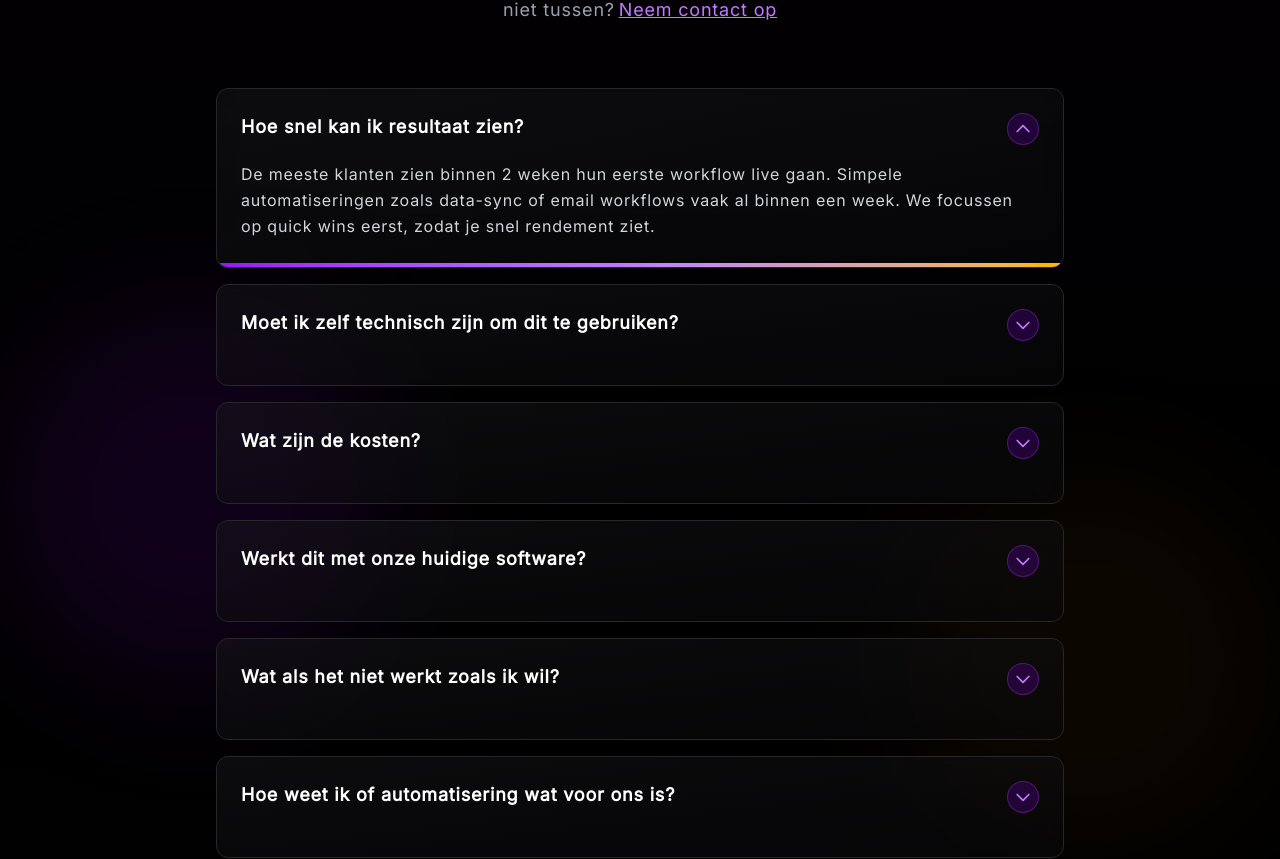
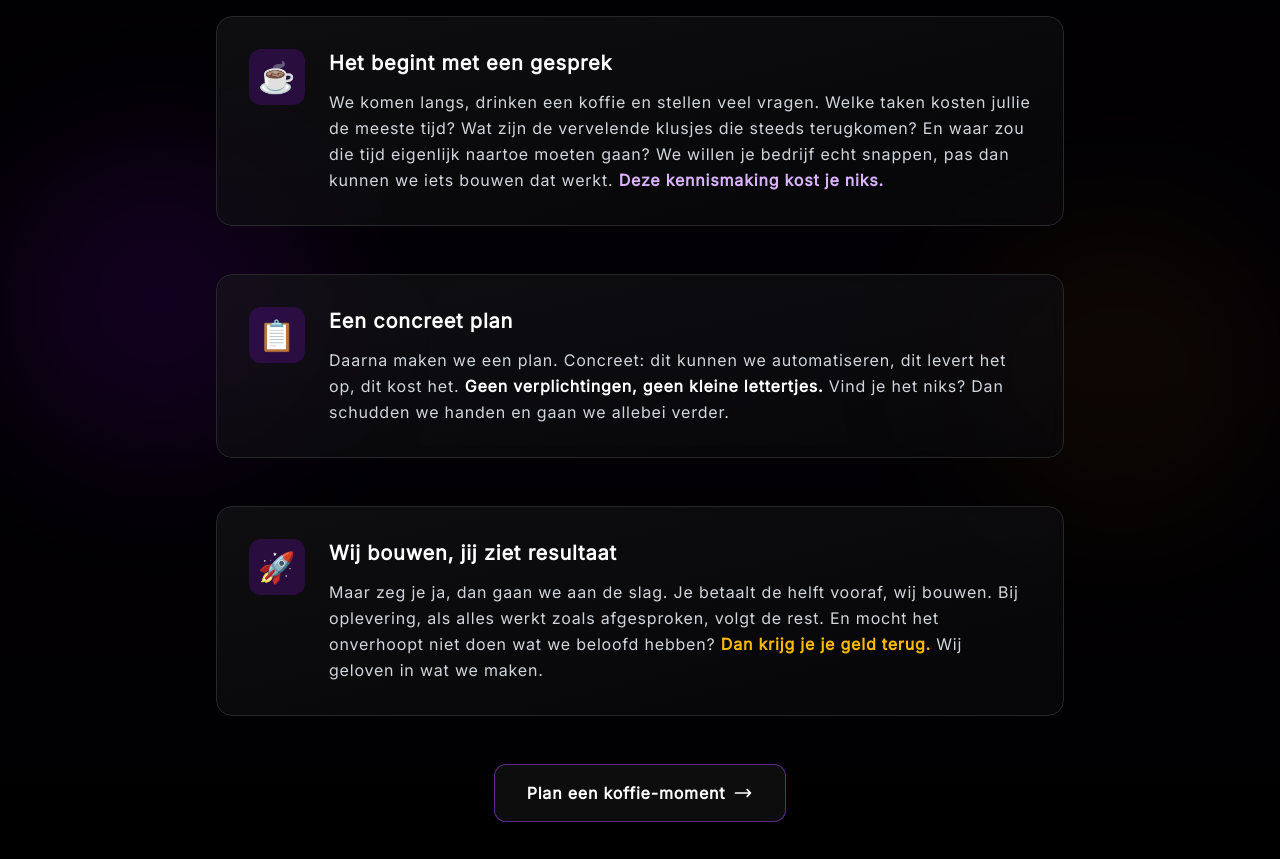
Before and after one commit to markjkaem/aifais-landing, a Next.js app: page /en in a window 1280 px wide. Shown: the part 6014-6873 px from the top of the page. Built offline with nearby package versions, Linux system fonts and the light colour scheme.

Commit message:
add how we work section

```diff
--- a/app/[locale]/HomeClient.tsx
+++ b/app/[locale]/HomeClient.tsx
@@ -1057,6 +1057,130 @@ export default function HomeClient() {
         </div>
       </section>
 
+      {/* HOE WE WERKEN */}
+      <section className="relative py-24 bg-black overflow-hidden">
+        {/* Background effects */}
+        <div className="absolute inset-0 bg-gradient-to-b from-transparent via-purple-950/5 to-transparent" />
+        <div className="absolute top-1/3 left-0 w-80 h-80 bg-purple-600/10 rounded-full blur-3xl" />
+        <div className="absolute bottom-1/3 right-0 w-80 h-80 bg-amber-600/5 rounded-full blur-3xl" />
+
+        <div className="relative container mx-auto px-6 max-w-4xl">
+          {/* Header */}
+          <div className="text-center mb-16">
+            <div className="inline-block mb-4 px-4 py-2 bg-purple-950/30 border border-purple-500/30 rounded-full">
+              <span className="text-purple-300 text-sm font-semibold tracking-wide">
+                ☕ ONZE AANPAK
+              </span>
+            </div>
+            <h2 className="text-4xl md:text-5xl font-bold mb-4">
+              <span className="bg-gradient-to-r from-white via-purple-300 to-amber-400 bg-clip-text text-transparent">
+                Hoe We Werken
+              </span>
+            </h2>
+          </div>
+
+          {/* Content blocks */}
+          <div className="space-y-12">
+            {/* Block 1 - Kennismaking */}
+            <div className="group relative bg-gradient-to-br from-zinc-900/60 to-zinc-950/60 backdrop-blur-sm border border-zinc-800 rounded-2xl p-8 hover:border-purple-500/30 transition-all duration-300">
+              <div className="absolute inset-0 bg-gradient-to-br from-purple-600/0 to-purple-600/5 rounded-2xl opacity-0 group-hover:opacity-100 transition-opacity" />
+              <div className="relative flex gap-6">
+                <div className="flex-shrink-0 w-14 h-14 bg-purple-600/20 rounded-xl flex items-center justify-center">
+                  <span className="text-3xl">☕</span>
+                </div>
+                <div>
+                  <h3 className="text-xl font-bold text-white mb-3">
+                    Het begint met een gesprek
+                  </h3>
+                  <p className="text-gray-300 leading-relaxed">
+                    We komen langs, drinken een koffie en stellen veel vragen.
+                    Welke taken kosten jullie de meeste tijd? Wat zijn de
+                    vervelende klusjes die steeds terugkomen? En waar zou die
+                    tijd eigenlijk naartoe moeten gaan? We willen je bedrijf
+                    echt snappen, pas dan kunnen we iets bouwen dat werkt.{" "}
+                    <span className="text-purple-300 font-semibold">
+                      Deze kennismaking kost je niks.
+                    </span>
+                  </p>
+                </div>
+              </div>
+            </div>
+
+            {/* Block 2 - Plan */}
+            <div className="group relative bg-gradient-to-br from-zinc-900/60 to-zinc-950/60 backdrop-blur-sm border border-zinc-800 rounded-2xl p-8 hover:border-purple-500/30 transition-all duration-300">
+              <div className="absolute inset-0 bg-gradient-to-br from-purple-600/0 to-purple-600/5 rounded-2xl opacity-0 group-hover:opacity-100 transition-opacity" />
+              <div className="relative flex gap-6">
+                <div className="flex-shrink-0 w-14 h-14 bg-purple-600/20 rounded-xl flex items-center justify-center">
+                  <span className="text-3xl">📋</span>
+                </div>
+                <div>
+                  <h3 className="text-xl font-bold text-white mb-3">
+                    Een concreet plan
+                  </h3>
+                  <p className="text-gray-300 leading-relaxed">
+                    Daarna maken we een plan. Concreet: dit kunnen we
+                    automatiseren, dit levert het op, dit kost het.{" "}
+                    <span className="text-white font-semibold">
+                      Geen verplichtingen, geen kleine lettertjes.
+                    </span>{" "}
+                    Vind je het niks? Dan schudden we handen en gaan we allebei
+                    verder.
+                  </p>
+                </div>
+              </div>
+            </div>
+
+            {/* Block 3 - Uitvoering */}
+            <div className="group relative bg-gradient-to-br from-zinc-900/60 to-zinc-950/60 backdrop-blur-sm border border-zinc-800 rounded-2xl p-8 hover:border-purple-500/30 transition-all duration-300">
+              <div className="absolute inset-0 bg-gradient-to-br from-purple-600/0 to-purple-600/5 rounded-2xl opacity-0 group-hover:opacity-100 transition-opacity" />
+              <div className="relative flex gap-6">
+                <div className="flex-shrink-0 w-14 h-14 bg-purple-600/20 rounded-xl flex items-center justify-center">
+                  <span className="text-3xl">🚀</span>
+                </div>
+                <div>
+                  <h3 className="text-xl font-bold text-white mb-3">
+                    Wij bouwen, jij ziet resultaat
+                  </h3>
+                  <p className="text-gray-300 leading-relaxed">
+                    Maar zeg je ja, dan gaan we aan de slag. Je betaalt de helft
+                    vooraf, wij bouwen. Bij oplevering, als alles werkt zoals
+                    afgesproken, volgt de rest. En mocht het onverhoopt niet
+                    doen wat we beloofd hebben?{" "}
+                    <span className="text-amber-400 font-semibold">
+                      Dan krijg je je geld terug.
+                    </span>{" "}
+                    Wij geloven in wat we maken.
+                  </p>
+                </div>
+              </div>
+            </div>
+          </div>
+
+          {/* Bottom CTA */}
+          <div className="mt-12 text-center">
+            <Link
+              href="/contact"
+              className="inline-flex items-center gap-2 px-8 py-4 bg-white/5 border border-purple-500/50 text-white font-semibold rounded-xl hover:bg-purple-500/10 hover:border-purple-400 transition-all duration-300"
+            >
+              <span>Plan een koffie-moment</span>
+              <svg
+                className="w-5 h-5"
+                fill="none"
+                stroke="currentColor"
+                viewBox="0 0 24 24"
+              >
+                <path
+                  strokeLinecap="round"
+                  strokeLinejoin="round"
+                  strokeWidth={2}
+                  d="M17 8l4 4m0 0l-4 4m4-4H3"
+                />
+              </svg>
+            </Link>
+          </div>
+        </div>
+      </section>
+
       {/* FAQ */}
       <FAQSection />
     </main>
```
